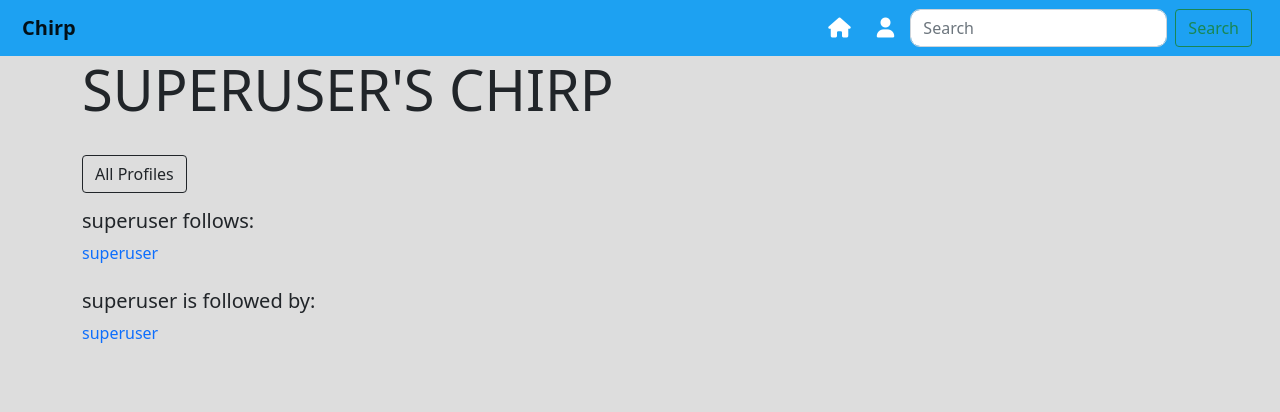
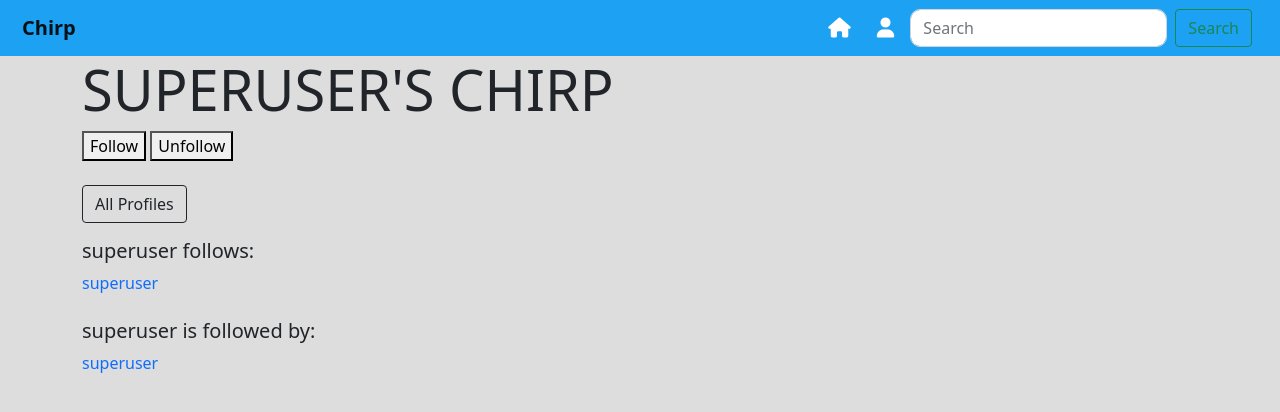
Before and after one commit to DennisCodeInstituteBC/Chirp, a Django app: page /profile/1 in a window 1280 px wide. Shown: the top 412 px of the page. Run offline with Django 4.2, Linux system fonts and the light colour scheme; data comes from the database, SQL or seed files in the repository; tables that the repository leaves empty hold one stand-in row (values such as "Sample post").

Commit message:
Add follow and unfollow button

```diff
--- a/chirp/settings.py
+++ b/chirp/settings.py
@@ -31,11 +31,13 @@ SECRET_KEY = os.environ.get("SECRET_KEY")
 DEBUG = True
 
 ALLOWED_HOSTS = ['8000-denniscodeinstit-chirp-b0w823zbrey.ws.codeinstitute-ide.net',
-                '8000-denniscodeinstit-chirp-j6i9m4a45qi.ws.codeinstitute-ide.net'
+                '8000-denniscodeinstit-chirp-j6i9m4a45qi.ws.codeinstitute-ide.net',
+                'localhost', '127.0.0.1'
  ]
 
 CSRF_TRUSTED_ORIGINS = ['https://8000-denniscodeinstit-chirp-b0w823zbrey.ws.codeinstitute-ide.net',
-                        'https://8000-denniscodeinstit-chirp-j6i9m4a45qi.ws.codeinstitute-ide.net']
+                        'https://8000-denniscodeinstit-chirp-j6i9m4a45qi.ws.codeinstitute-ide.net',
+                        'https://localhost:8000']
 
 
 # Application definition
--- a/chirpsocial/templates/chirpsocial/profile.html
+++ b/chirpsocial/templates/chirpsocial/profile.html
@@ -9,12 +9,15 @@
                 {{ profile.user.username }}'s Chirp
             </h1>
         </div>
+        <div class="buttons has-addons">
+            <button class="button is-success">Follow</button>
+            <button class="button is-danger">Unfollow</button>
+        </div>
     </div>
 
     <div class="col-md-4"> <!-- Adjusting to a Bootstrap column layout -->
         <div class="mb-3">
             <a href="{% url 'chirp:profile_list' %}">
-
                 <button class="btn btn-outline-dark btn-block">
                     All Profiles
                 </button>
@@ -24,6 +27,7 @@
             <h3 class="h5">
                 {{ profile.user.username }} follows:
             </h3>
+
             <div class="content">
                 <ul class="list-unstyled">
                     {% for following in profile.follows.all %}
@@ -34,6 +38,7 @@
                         </li>
                     {% endfor %}
                 </ul>
+
             </div>
         </div>
 
```
